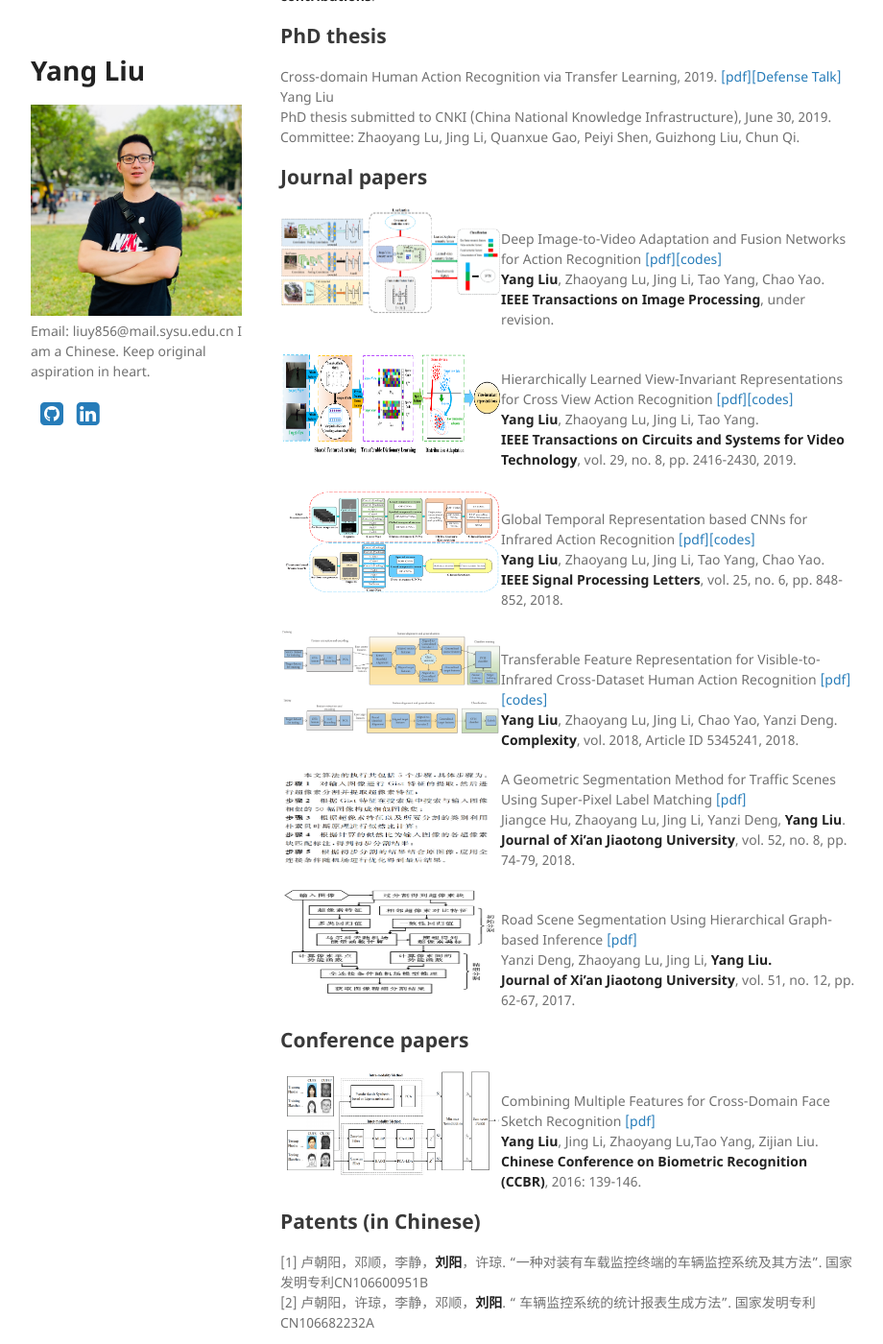
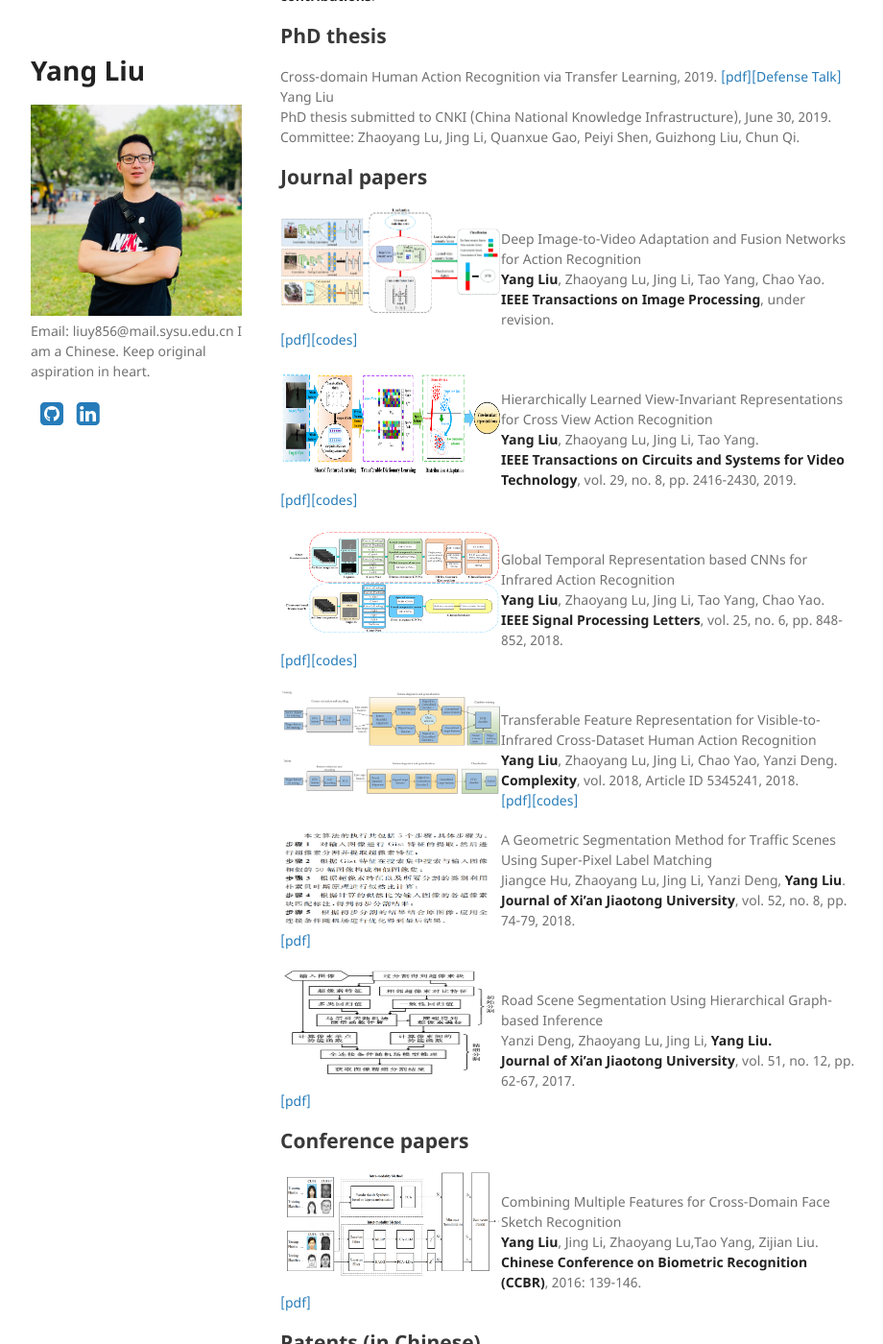
Before and after one commit to YangLiu9208/home, a Jekyll site: the page built from index.md, in a window 1280 px wide and 1400 px high, scrolled down 851 px. Shown: the whole window at 96% size, without its empty margins (178-1098 px from the left). Built offline with Jekyll 4.4.1, drawn with Linux system fonts in a browser that asks for light colours; a style sheet for code colours, icons or effects is not loaded.

```diff
--- a/index.md
+++ b/index.md
@@ -40,59 +40,60 @@ Committee: Zhaoyang Lu, Jing Li, Quanxue Gao, Peiyi Shen, Guizhong Liu, Chun Qi.
             <img border="0" src="./TIP.png" align="left" width="230" height="110">
           </a>
 </div>
-Deep Image-to-Video Adaptation and Fusion Networks for Action Recognition  [[pdf]](https://yangliu9208.github.io/DIVAFN/)[[codes]](https://yangliu9208.github.io/DIVAFN/)
+Deep Image-to-Video Adaptation and Fusion Networks for Action Recognition
 **Yang Liu**, Zhaoyang Lu, Jing Li, Tao Yang, Chao Yao.
 **IEEE Transactions on Image Processing**, under revision.
-
+[[pdf]](https://yangliu9208.github.io/DIVAFN/)[[codes]](https://yangliu9208.github.io/DIVAFN/)
 
 <div align="left">
           <a>
             <img border="0" src="./TCSVT.png" align="left" width="230" height="110">
           </a>
 </div>
-Hierarchically Learned View-Invariant Representations for Cross View Action Recognition  [[pdf]](https://arxiv.org/abs/1809.00421)[[codes]](https://yangliu9208.github.io/JSRDA/)
+Hierarchically Learned View-Invariant Representations for Cross View Action Recognition
 **Yang Liu**, Zhaoyang Lu, Jing Li, Tao Yang.
 **IEEE Transactions on Circuits and Systems for Video Technology**, vol. 29, no. 8, pp. 2416-2430, 2019.
-
+[[pdf]](https://arxiv.org/abs/1809.00421)[[codes]](https://yangliu9208.github.io/JSRDA/)
 
 <div align="left">
           <a>
             <img border="0" src="./SPL.png" align="left" width="230" height="110">
           </a>
 </div>
-Global Temporal Representation based CNNs for Infrared Action Recognition  [[pdf]](https://arxiv.org/abs/1909.08287)[[codes]](https://yangliu9208.github.io/TSTDDs/)
+Global Temporal Representation based CNNs for Infrared Action Recognition
 **Yang Liu**, Zhaoyang Lu, Jing Li, Tao Yang, Chao Yao.
 **IEEE Signal Processing Letters**, vol. 25, no. 6, pp. 848-852, 2018.
-
+[[pdf]](https://arxiv.org/abs/1909.08287)[[codes]](https://yangliu9208.github.io/TSTDDs/)
 
 <div align="left">
           <a>
             <img border="0" src="./Complexity.png" align="left" width="230" height="110">
           </a>
 </div>
-Transferable Feature Representation for Visible-to-Infrared Cross-Dataset Human Action Recognition  [[pdf]](https://arxiv.org/abs/1909.08297)[[codes]](https://yangliu9208.github.io/CDFAG/)
+Transferable Feature Representation for Visible-to-Infrared Cross-Dataset Human Action Recognition
 **Yang Liu**, Zhaoyang Lu, Jing Li, Chao Yao, Yanzi Deng.
 **Complexity**, vol. 2018, Article ID 5345241, 2018.
-
+[[pdf]](https://arxiv.org/abs/1909.08297)[[codes]](https://yangliu9208.github.io/CDFAG/)
 
 <div align="left">
           <a>
             <img border="0" src="./XJT1.png" align="left" width="230" height="100">
           </a>
 </div>
-A Geometric Segmentation Method for Traffic Scenes Using Super-Pixel Label Matching  [[pdf]](http://zkxb.xjtu.edu.cn//oa/darticle.aspx?type=view&id=201808012)
+A Geometric Segmentation Method for Traffic Scenes Using Super-Pixel Label Matching
 Jiangce Hu, Zhaoyang Lu, Jing Li, Yanzi Deng, **Yang Liu**.
 **Journal of Xi'an Jiaotong University**, vol. 52, no. 8, pp. 74-79, 2018.
-
+ [[pdf]](http://zkxb.xjtu.edu.cn//oa/darticle.aspx?type=view&id=201808012)
 
 <div align="left">
           <a>
             <img border="0" src="./XJT2.png" align="left" width="230" height="110">
           </a>
 </div>
-Road Scene Segmentation Using Hierarchical Graph-based Inference  [[pdf]](http://zkxb.xjtu.edu.cn/oa/DArticle.aspx?type=view&id=201712010)
+Road Scene Segmentation Using Hierarchical Graph-based Inference
 Yanzi Deng, Zhaoyang Lu, Jing Li, **Yang Liu.**
 **Journal of Xi'an Jiaotong University**, vol. 51, no. 12, pp. 62-67, 2017.
+[[pdf]](http://zkxb.xjtu.edu.cn/oa/DArticle.aspx?type=view&id=201712010)
 
 ## Conference papers
 <div align="left">
@@ -100,9 +101,10 @@ Yanzi Deng, Zhaoyang Lu, Jing Li, **Yang Liu.**
             <img border="0" src="./CCBR.png" align="left" width="230" height="110">
           </a>
 </div>
-Combining Multiple Features for Cross-Domain Face Sketch Recognition  [[pdf]](https://link.springer.com/chapter/10.1007/978-3-319-46654-5_16)
+Combining Multiple Features for Cross-Domain Face Sketch Recognition
 **Yang Liu**, Jing Li, Zhaoyang Lu,Tao Yang, Zijian Liu.
 **Chinese Conference on Biometric Recognition (CCBR)**, 2016: 139-146.
+[[pdf]](https://link.springer.com/chapter/10.1007/978-3-319-46654-5_16)
 
 ## Patents (in Chinese)
 [1] 卢朝阳，邓顺，李静，**刘阳**，许琼. "一种对装有车载监控终端的车辆监控系统及其方法". 国家发明专利CN106600951B
```
